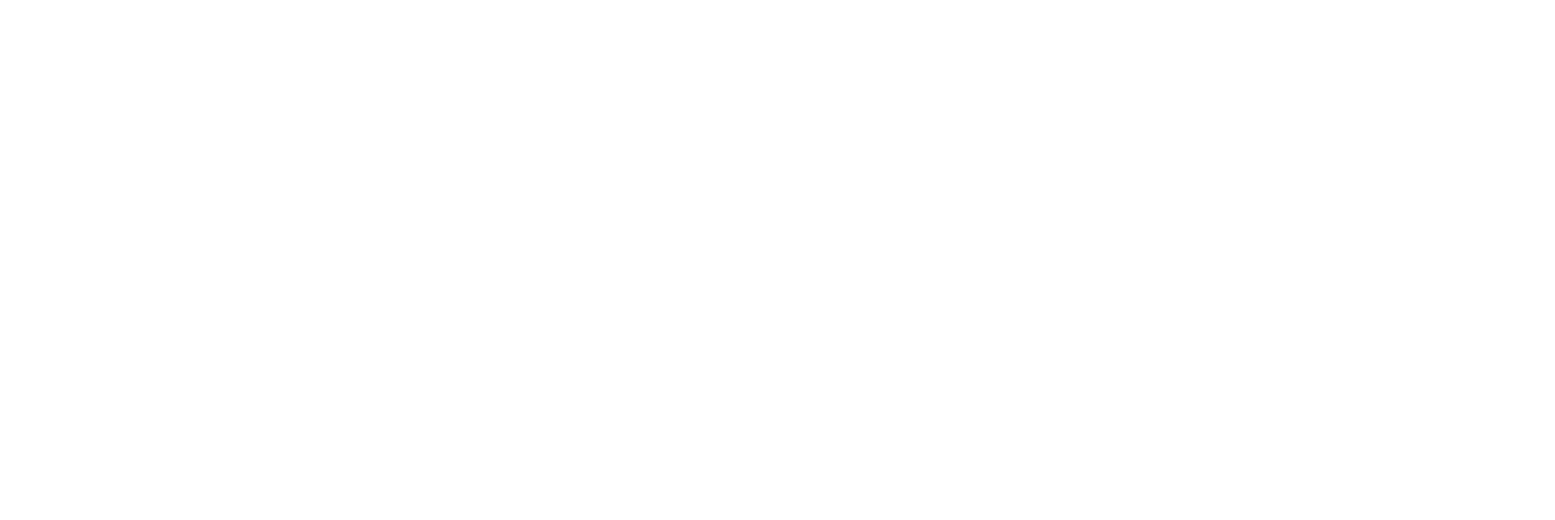
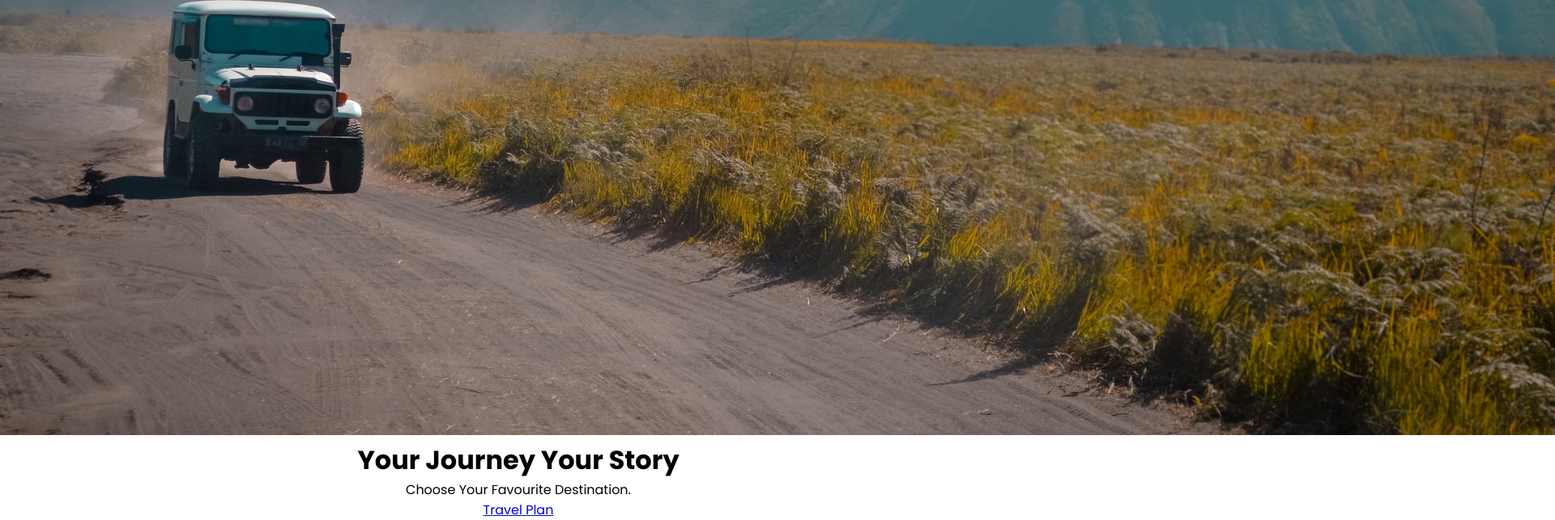
Before and after one commit to Mithra-py/react-workshop, a React (Create React App) app in the folder tour-travel-project/: page / in a window 1280 px wide. Shown: the part 742-1385 px from the top of the page at 81% size, 1920 px wide, since content can reach past the window. Before the commit the page ends 800 px from the top, so only its background shows below. Built offline with nearby package versions, Linux system fonts and the light colour scheme.

Commit message:
hero components

```diff
--- /dev/null
+++ b/tour-travel-project/src/components/Hero.jsx
@@ -0,0 +1,21 @@
+import React from 'react';
+import "./HeroStyles.css";
+
+
+const Hero = (props) => {
+    return (
+        <div className={props.cName}>
+            <img src={props.heroImg} alt="HeroImg" />
+
+            <div className='hero-text'>
+                <h1>{props.title}</h1>
+                <p>{props.text}</p>
+                <a href={props.url} className={props.btnClass}>
+                    {props.buttonText}
+                </a>
+            </div>
+        </div>
+    )
+}
+
+export default Hero
--- a/tour-travel-project/src/components/NavbarStyles.css
+++ b/tour-travel-project/src/components/NavbarStyles.css
@@ -1,4 +1,5 @@
 .NavbarItems {
+    background-color: #fff;
     display: flex;
     justify-content: space-between;
     align-items: center;
--- a/tour-travel-project/src/routes/Home.jsx
+++ b/tour-travel-project/src/routes/Home.jsx
@@ -1,9 +1,19 @@
 import React from 'react'
+import Hero from '../components/Hero'
+import img12 from "../assets/12.jpg"
 
 const Home = () => {
   return (
     <>
-    <h1>This is Home</h1>
+    <Hero
+    cName="hero"
+    heroImg={img12}
+    title="Your Journey Your Story"
+    text="Choose Your Favourite Destination."
+    buttonText="Travel Plan"
+    url="/"
+    btnClass="show"
+    />
     </>
   )
 }
```
Also changed, not shown: tour-travel-project/src/components/HeroStyles.css (added).
